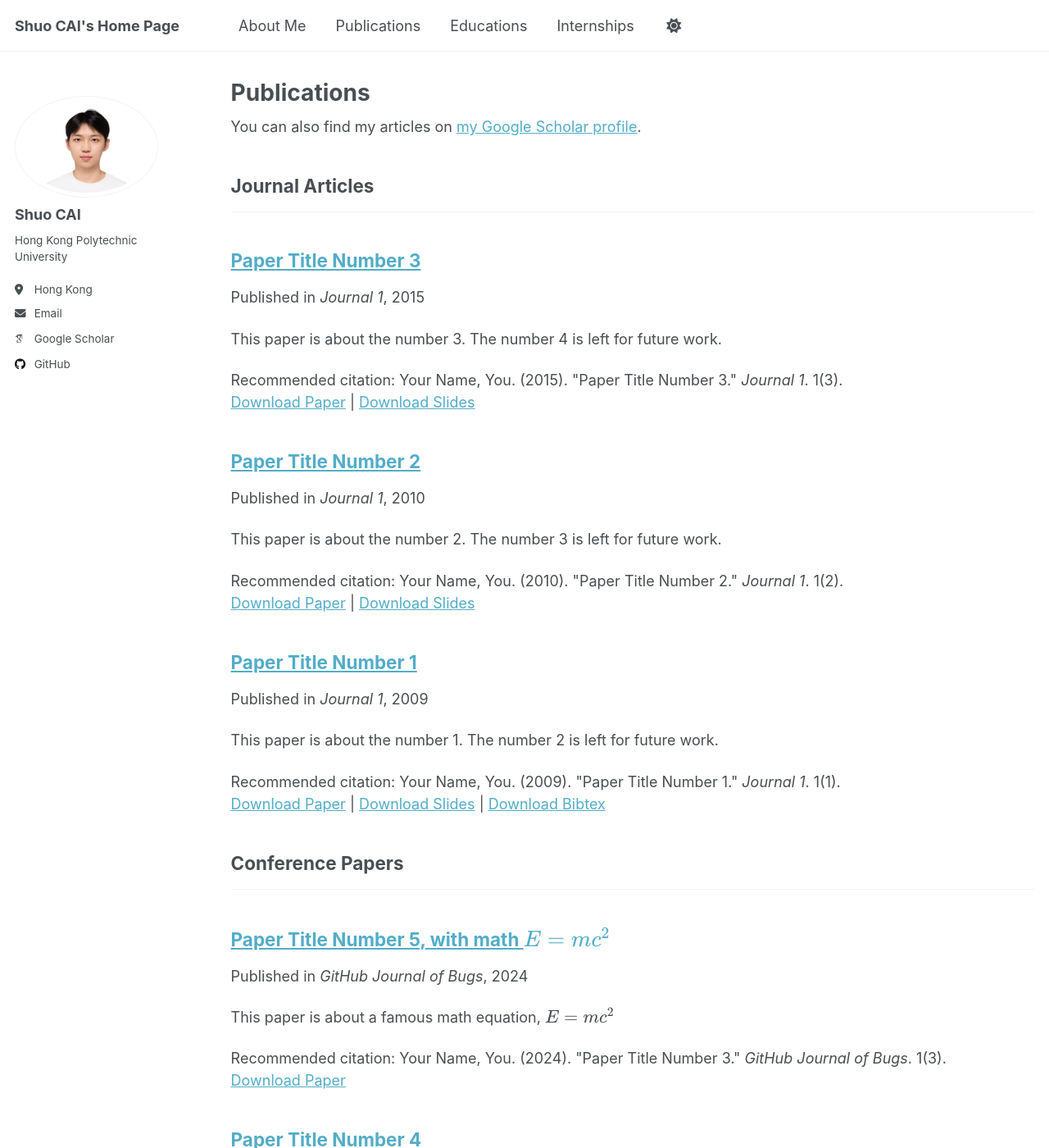
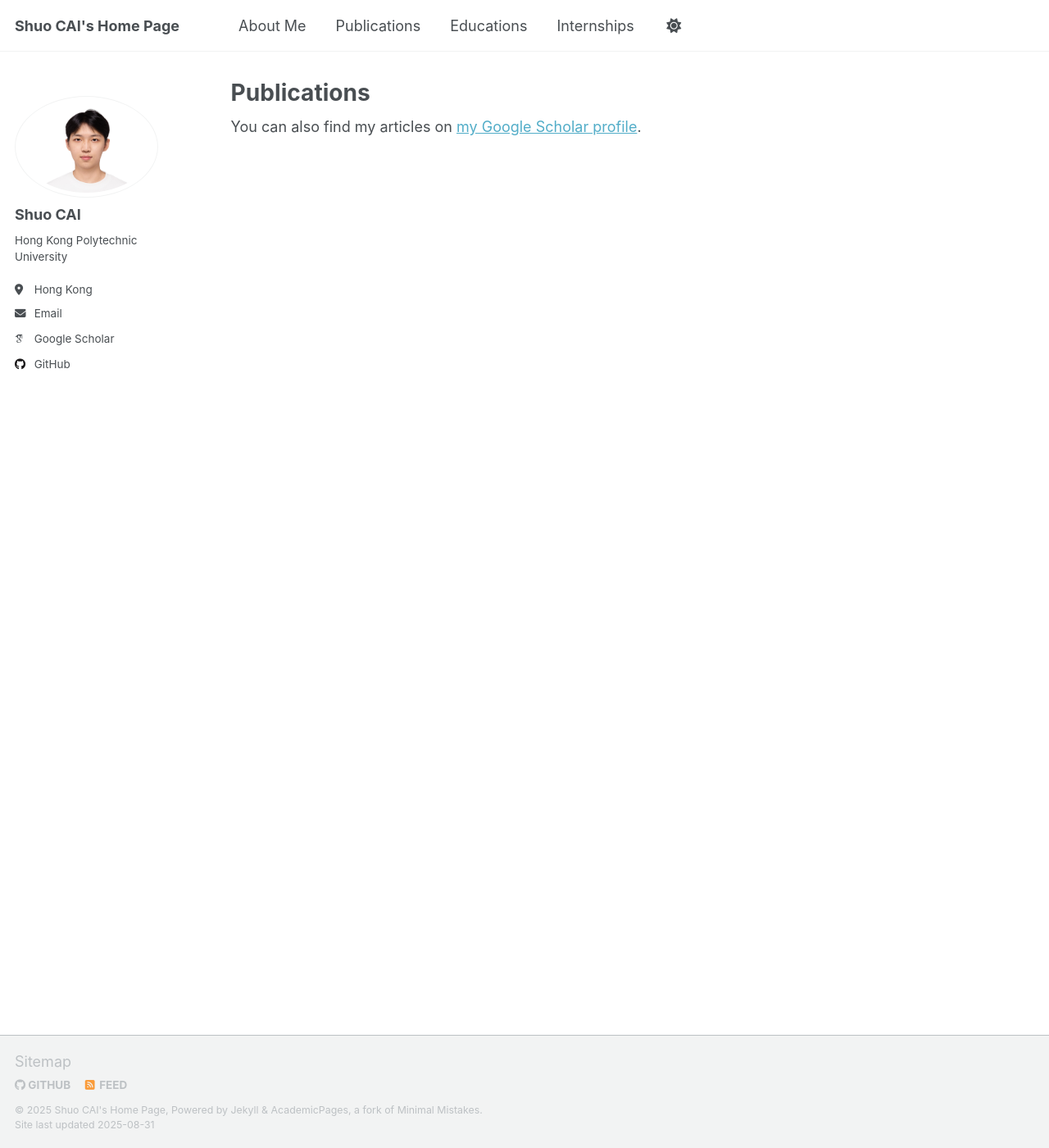
Before and after one commit to Baicaihaochi/shuocai003.github.io, a Jekyll site: the page built from _pages/publications.html, in a window 1280 px wide and 1400 px high. Shown: the whole window at 82% size. Built offline with Jekyll 4.4.1, drawn with Linux system fonts in a browser that asks for light colours; some web fonts are replaced; a script that is not in the unit is left out; part of the change alters nothing that is shown; some of the changed text lies outside the part shown.

Commit message:
Update _config.yml

```diff
--- a/_config.yml
+++ b/_config.yml
@@ -46,11 +46,10 @@ author:
   bitbucket        : # Username - Update with your username on the site
   codepen          : # Username
   dribbble         : # Username
-  github           : "https://github.com/Baicaihaochi"
+  github           : Baicaihaochi
   kaggle           : # Username
   stackoverflow    : # User number or user number and name (i.e., use "1" or "1/jeff-atwood")
 
-  # Social media
   artstation       : # Username
   bluesky          : #
   facebook         : # Username
@@ -77,108 +76,36 @@ author:
   youtube          : # Username
   zhihu            : # Username
 
-# Publication Category - The following the list of publication categories and their headings
-publication_category:
-  books:
-    title: 'Books'
-  manuscripts:
-    title: 'Journal Articles'
-  conferences:
-    title: 'Conference Papers'
-
-# Site Settings
-teaser                   :  # filename of teaser fallback teaser image placed in /images/, .e.g. "500x300.png"
-breadcrumbs              : false # true, false (default)
-words_per_minute         : 160
-future                   : true
-read_more                : "disabled" # if enabled, adds "Read more" links to excerpts
-talkmap_link             : false      #change to true to add link to talkmap on talks page
-comments:
-  provider               : # false (default), "disqus", "discourse", "facebook", "google-plus", "staticman", "custom"
-  disqus:
-    shortname            :
-  discourse:
-    server               : # https://meta.discourse.org/t/embedding-discourse-comments-via-javascript/31963 , e.g.: meta.discourse.org
-  facebook:
-    appid                :
-    num_posts            : # 5 (default)
-    colorscheme          : # "light" (default), "dark"
-staticman:
-  allowedFields          : ['name', 'email', 'url', 'message']
-  branch                 : "gh-pages" # "master", "gh-pages"
-  commitMessage          : "New comment."
-  filename               : comment-{@timestamp}
-  format                 : "yml"
-  moderation             : true
-  path                   : "_data/comments/{options.slug}"
-  requiredFields         : ['name', 'email', 'message']
-  transforms:
-    email                : "md5"
-  generatedFields:
-    date:
-      type               : "date"
-      options:
-        format           : "iso8601" # "iso8601" (default), "timestamp-seconds", "timestamp-milliseconds"
-atom_feed:
-  hide                   : false     # change to true to hide the RSS feed in the footer
-  path                   : # blank (default) uses feed.xml
-
-
-
-# Social Sharing
-twitter:
-  username               : &twitter
-facebook:
-  username               :
-  app_id                 :
-  publisher              :
-og_image                 :  # Social media default site image
-og_description           :  # Social media default site image description
-# For specifying social profiles
-# - https://developers.google.com/structured-data/customize/social-profiles
-social:
-  type                   : # Person or Organization (defaults to Person)
-  name                   : # If the user or organization name differs from the site's name
-  links: # An array of links to social media profiles
-
-
-# Analytics
-analytics:
-  provider               :  "false" # false (default), "google", "google-universal", "google-analytics-4", "custom"
-  google:
-    tracking_id          :
-
-
 # Reading Files
 include:
   - .htaccess
   - _pages
   - files
 exclude:
+  - docs
+  - google_scholar_crawler
   - "*.sublime-project"
   - "*.sublime-workspace"
   - .asset-cache
   - .bundle
-  - .github
   - .jekyll-assets-cache
   - .sass-cache
+  - .github
+  - CHANGELOG
+  - Capfile
+  - Gemfile
+  - Gruntfile.js
+  - LICENSE
+  - README
+  - Rakefile
   - assets/js/_main.js
   - assets/js/plugins
   - assets/js/vendor
-  - CHANGELOG
-  - Capfile
   - config
-  - Dockerfile
-  - Gemfile
-  - Gruntfile.js
   - gulpfile.js
-  - LICENSE
-  - local
   - log
   - node_modules
-  - package.json*
-  - Rakefile
-  - README
+  - package.json
   - tmp
   - vendor
 keep_files:
@@ -207,78 +134,15 @@ kramdown:
   smart_quotes: lsquo,rsquo,ldquo,rdquo
   enable_coderay: false
 
-
-# These settings control the types of collections used by the template
-collections:
-  teaching:
-    output: true
-    permalink: /:collection/:path/
-  publications:
-    output: true
-    permalink: /:collection/:path/
-  portfolio:
-    output: true
-    permalink: /:collection/:path/
-  talks:
-    output: true
-    permalink: /:collection/:path/
-
-
-# These settings control how pages and collections are included in the site
+# Defaults
 defaults:
-  # _posts
-  - scope:
-      path: ""
-      type: posts
-    values:
-      layout: single
-      author_profile: true
-      read_time: true
-      comments: true
-      share: true
-      related: true
   # _pages
   - scope:
       path: ""
       type: pages
     values:
-      layout: single
+      layout: default
       author_profile: true
-  # _teaching
-  - scope:
-      path: ""
-      type: teaching
-    values:
-      layout: single
-      author_profile: true
-      share: true
-      comments: true
-  # _publications
-  - scope:
-      path: ""
-      type: publications
-    values:
-      layout: single
-      author_profile: true
-      share: true
-      comments: true
-  # _portfolio
-  - scope:
-      path: ""
-      type: portfolio
-    values:
-      layout: single
-      author_profile: true
-      share: true
-      comment: true
-  # _talks
-  - scope:
-      path: ""
-      type: talks
-    values:
-      layout: talk
-      author_profile: true
-      share: true
 
 
 # Sass/SCSS
@@ -289,57 +153,23 @@ sass:
 
 # Outputting
 permalink: /:categories/:title/
-# paginate: 5 # amount of posts to show
-# paginate_path: /page:num/
-timezone: Etc/UTC # http://en.wikipedia.org/wiki/List_of_tz_database_time_zones
+timezone: Asia/Shanghai # http://en.wikipedia.org/wiki/List_of_tz_database_time_zones
 
 
 # Plugins
 plugins:
-  - jekyll-feed
-  - jekyll-gist
   - jekyll-paginate
   - jekyll-sitemap
+  - jekyll-gist
+  - jekyll-feed
   - jekyll-redirect-from
-  - jemoji
-
-# Mimic GitHub Pages with --safe
+# mimic GitHub Pages with --safe
 whitelist:
-  - jekyll-feed
-  - jekyll-gist
   - jekyll-paginate
   - jekyll-sitemap
-  - jekyll-redirect-from
+  - jekyll-gist
+  - jekyll-feed
   - jemoji
-
-
-# Archives
-#  Type
-#  - GitHub Pages compatible archive pages built with Liquid ~> type: liquid (default)
-#  - Jekyll Archives plugin archive pages ~> type: jekyll-archives
-#  Path (examples)
-#  - Archive page should exist at path when using Liquid method or you can
-#    expect broken links (especially with breadcrumbs enabled)
-#  - <base_path>/tags/my-awesome-tag/index.html ~> path: /tags/
-#  - <base_path/categories/my-awesome-category/index.html ~> path: /categories/
-#  - <base_path/my-awesome-category/index.html ~> path: /
-category_archive:
-  type: liquid
-  path: /categories/
-tag_archive:
-  type: liquid
-  path: /tags/
-# https://github.com/jekyll/jekyll-archives
-# jekyll-archives:
-#   enabled:
-#     - categories
-#     - tags
-#   layouts:
-#     category: archive-taxonomy
-#     tag: archive-taxonomy
-#   permalinks:
-#     category: /categories/:name/
-#     tag: /tags/:name/
 
 
 # HTML Compression
```
